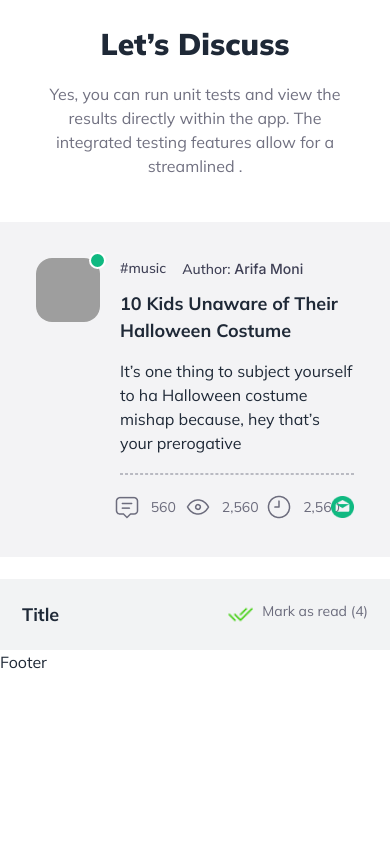
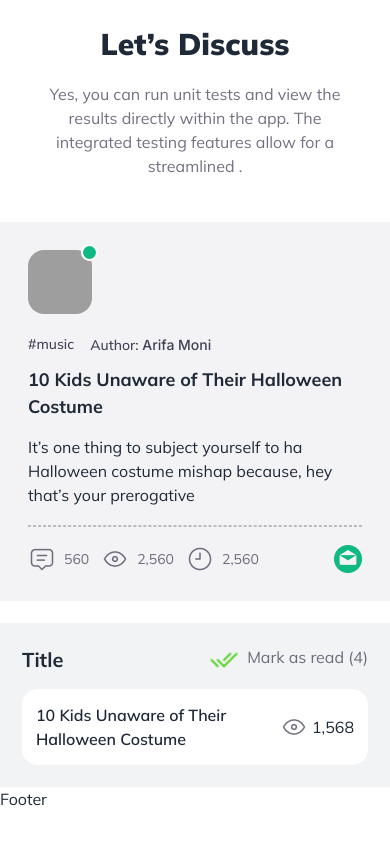
Before and after one commit to roushan-sheik/nextro-fourm, a plain HTML site: page index.html in a window 390 px wide. Shown: the part 777-1621 px from the top of the page. Drawn offline with nearby package versions, Linux system fonts and the light colour scheme; grey boxes are pictures that could not be loaded.

Commit message:
responsive discuss section added

```diff
--- a/index.html
+++ b/index.html
@@ -143,7 +143,7 @@
         <!-- left posts-box parent  -->
         <div class="basis-[60%] posts-box_parent  flex flex-col">
           <!-- <<<<<<<<<<<< post start >>>>>>>>>>>>> -->
-          <div class="post p-9 lg:rounded-[24px] flex gap-5">
+          <div class="post lg:p-9 p-7 lg:rounded-[24px] flex gap-5 flex-col lg:flex-row">
             <!-- profile  -->
             <div class="prifile">
               <div class="bg-white relative rounded-[16px] w-[4rem] h-[4rem]">
@@ -167,17 +167,17 @@
               <!-- dotted line  -->
               <div class="border_bottom my-[18px]"></div>
               <!-- activity container -->
-              <div class="activity_container flex justify-between items-center">
-                <div class="activity_parent flex gap-6">
-                  <div class="flex gap-[10px] justify-center items-center">
+              <div class="activity_container flex  justify-between items-center">
+                <div class="activity_parent flex gap-3 lg:gap-6">
+                  <div class="flex gap-2 lg:gap-[10px] justify-center items-center">
                     <img src="./assets/icons/message.png" alt="">
                     <p class="text-[14px] text-[#12132d99]">560</p>
                   </div>
-                  <div class="flex gap-[10px] justify-center items-center">
+                  <div class="flex gap-2 lg:gap-[10px]justify-center items-center">
                     <img src="./assets/icons/eye.png" alt="">
                     <p class="text-[14px] text-[#12132d99]">2,560</p>
                   </div>
-                  <div class="flex gap-[10px] justify-center items-center">
+                  <div class="flex gap-2 lg:gap-[10px] justify-center items-center">
                     <img src="./assets/icons/clock.png" alt="">
                     <p class="text-[14px] text-[#12132d99]">2,560</p>
                   </div>
@@ -192,15 +192,26 @@
           <!-- <<<<<<<<<<<< post ends >>>>>>>>>>>>> -->
         </div>
         <!-- ========== right added item box =========== -->
-        <div class="basis-[40%] bg-[#12132d0d] lg:rounded-[24px] p-[22px]">
+        <div class="basis-[40%]  bg-[#12132d0d] lg:rounded-[24px] p-[22px]">
           <!-- header content  -->
-          <div class="flex  ">
-            <h3 class="basis-[40%] text-[18px] font-[700]">Title</h3>
+          <div class="flex mb-[14px]  ">
+            <h3 class="basis-[40%] text-[20px] font-[700]">Title</h3>
             <div class="flex gap-2 basis-[60%] justify-end ">
               <img src="./assets/icons/mark.png" alt="">
+              <!-- count  -->
               <div>
-                <h5 class="black_secondary block text-[.875rem]">Mark as read (<span id="count"
-                    class="black_secondary text-[.875rem]">4</span>)</h5>
+                <h5 class="black_secondary block text-base">Mark as read (<span id="count"
+                    class="black_secondary text-base">4</span>)</h5>
+              </div>
+            </div>
+          </div>
+          <!-- <<<<<<<<<<<<<<<<<< added post parent >>>>>>>>>>>>>>>>>>> -->
+          <div class="added_post_parent">
+            <div class="flex justify-between items-center bg-white rounded-[16px] p-[14px]">
+              <h4 class="basis-[70%] text-base font-[600]">10 Kids Unaware of Their Halloween Costume</h4>
+              <div class="basis-[30%] flex items-center gap-1 justify-end">
+                <img src="./assets/icons/eye.png" alt="">
+                <span>1,568</span>
               </div>
             </div>
           </div>
```
